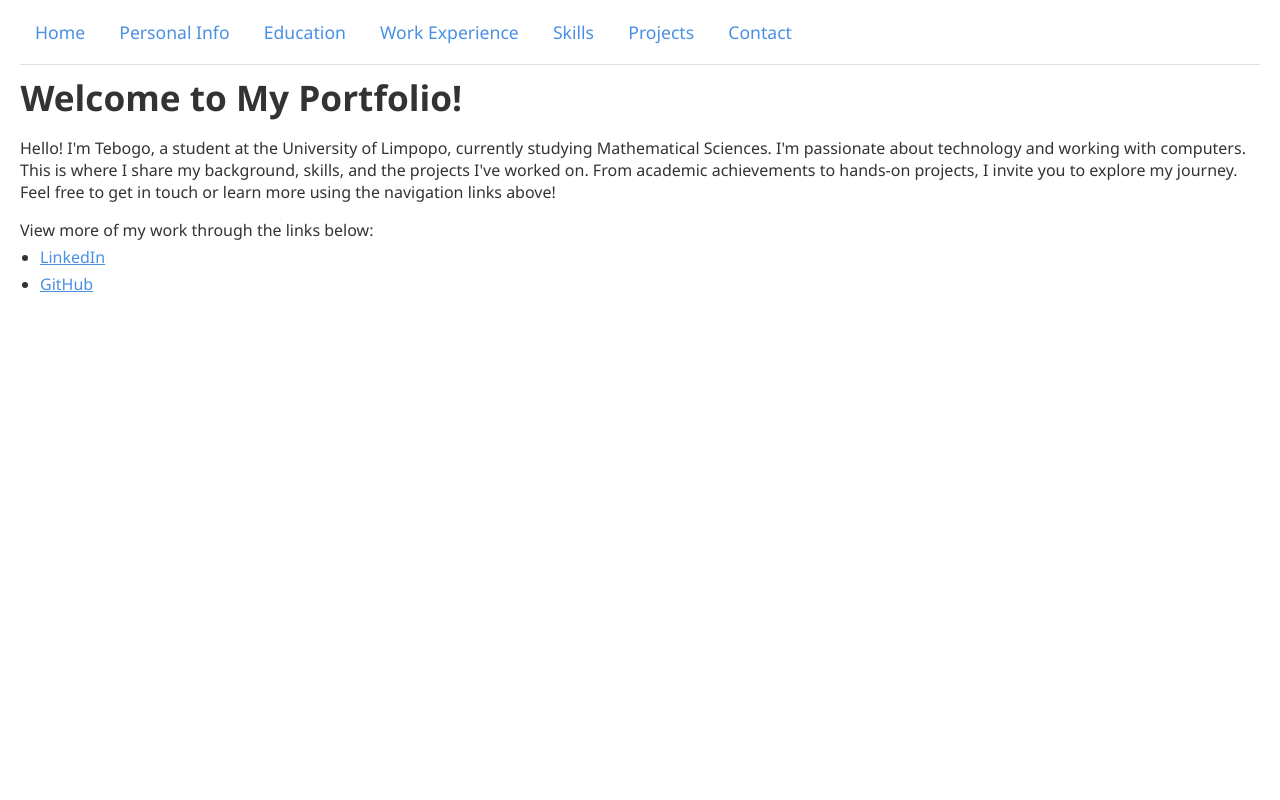
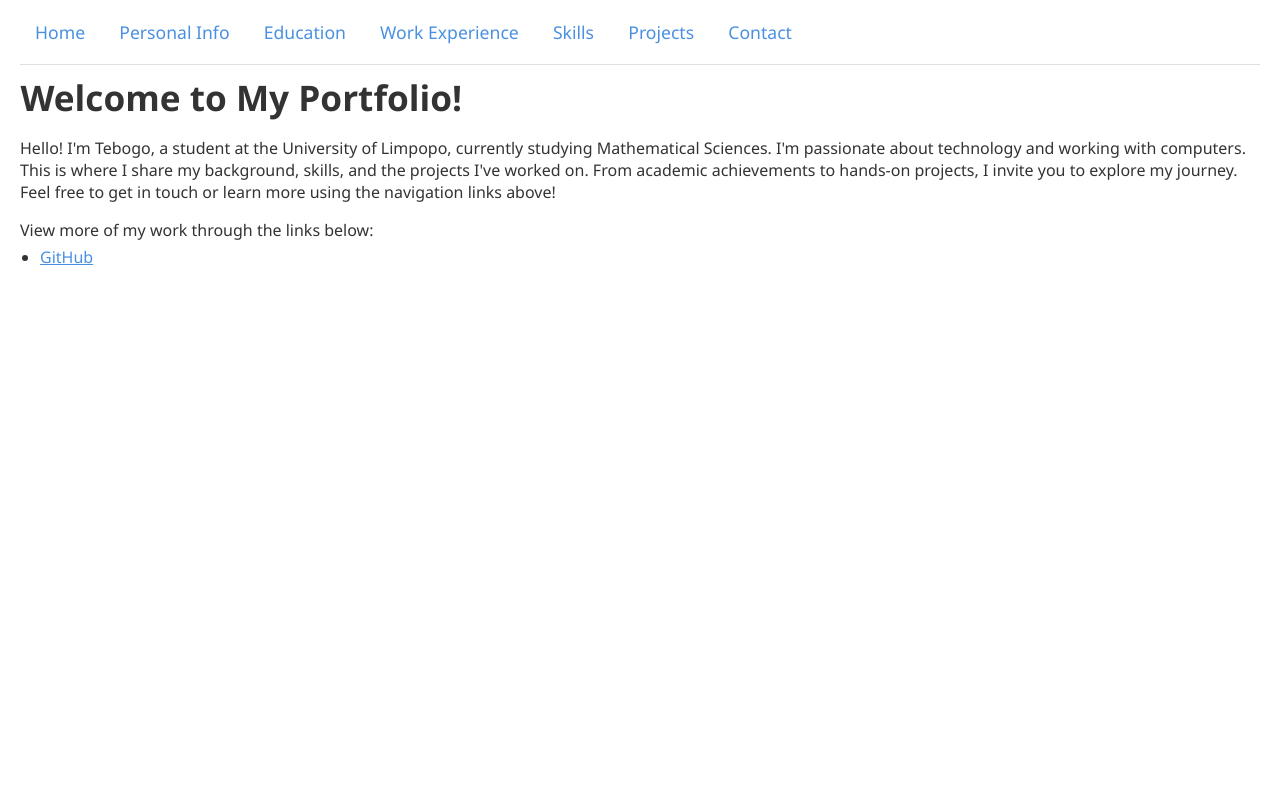
Before and after one commit to TebogoMpe/CV-Website, a Flask app: page / in a window 1280 px wide. Run offline with Flask 3, Linux system fonts and the light colour scheme.

Commit message:
Update index.html

```diff
--- a/templates/index.html
+++ b/templates/index.html
@@ -25,8 +25,7 @@
 
         <p>View more of my work through the links below:</p>
             <ul>
-                <li><a href="https://linkedin.com/in/yourprofile">LinkedIn</a></li>
-                <li><a href="https://github.com/yourprofile">GitHub</a></li>
+                <li><a href="https://github.com/TebogoMpe/CV-Website">GitHub</a></li>
             </ul>
 
 
```
